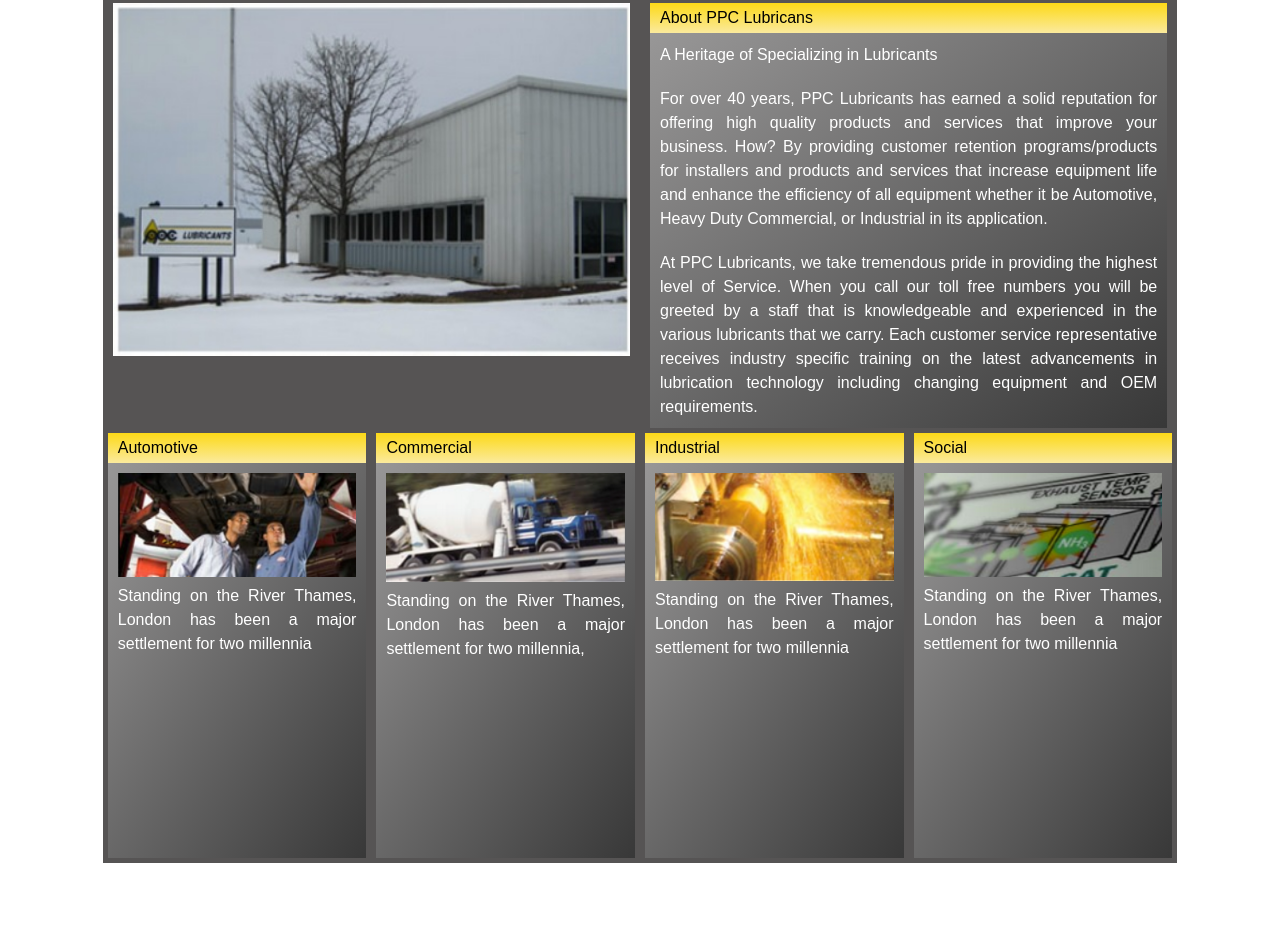
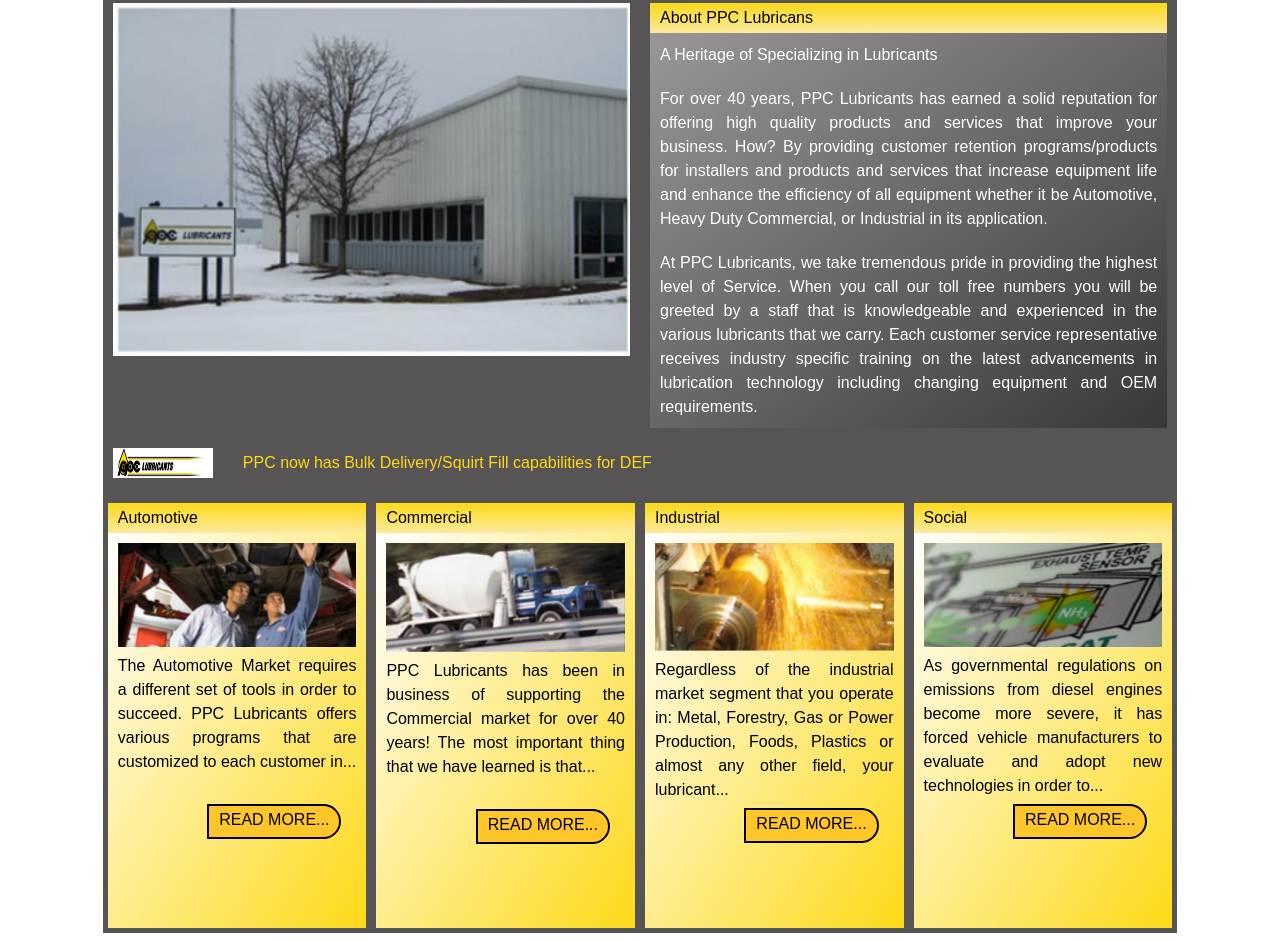
Before and after one commit to HanTrinhViet/Lubricants, a plain HTML site: page index.html in a window 1280 px wide. Shown: the part 217-1158 px from the top of the page. Before the commit the page ends 1088 px from the top, so only its background shows below. Drawn offline with Linux system fonts and the light colour scheme.

Commit message:
Add files via upload

```diff
--- a/css/style.css
+++ b/css/style.css
@@ -99,9 +99,38 @@ li a:hover {
   margin-top: 20px;
 }
 
-.news {
+.mid {
+  padding: 10px;
+  display: flex;
+  width: 100%;
+  align-items: center;
+  gap: 30px;
+  color: #FCD917;
+}
 
+.forcontent {
+  height: 150px;
 }
+
+.read {
+  width: 100%;
+  height: 100px;
+}
+
+.read a {
+  float: right;
+  margin-right: 15px;
+  background-color: #ffc629;
+  color: black;
+  text-decoration: none;
+  padding: 2px 10px 5px 10px;
+  border: 2px solid black;
+  border-radius: 5px;
+  border-bottom-right-radius: 180px;
+  border-top-right-radius: 180px;
+}
+
+
 
 /*end header*/
 .main{
@@ -127,6 +156,7 @@ li a:hover {
 	padding: 0 10px;
 	box-sizing: border-box;
 }
+
 .title{
 	line-height: 30px;
 	background-image: linear-gradient(to bottom, #FCD917, #FBEA9D)
@@ -135,6 +165,11 @@ li a:hover {
 .content{
 	color: white;
 	background-image: linear-gradient(to bottom right, #989797, #383838)
+}
+
+.content-fix {
+  color: black;
+	background-image: linear-gradient(to bottom right, #fff, #FCD917);
 }
 
 .news{
--- a/index.html
+++ b/index.html
@@ -69,48 +69,64 @@
 					</div>
 				</div>
 			</div>
+			<div class="mid">
+				<img src="./images/logo.jpg" alt="picture" width="100" height="30">
+				<p>PPC now has Bulk Delivery/Squirt Fill capabilities for DEF</p>
+			</div>
 			<div class="news">
 				<div class="item col-s-3 col-3">
 					<div class="title">Automotive</div>
-					<div class="content">
+					<div class="content content-fix">
 						<div class="forimg">
 							<img src="images/news_1.jpg" alt="news">
 						</div>
 						<div class="forcontent">
-							Standing on the River Thames, London has been a major settlement for two millennia
+							The Automotive Market requires a different set of tools in order to succeed. PPC Lubricants offers various programs that are customized to each customer in...
+						</div>
+						<div class="read">
+							<a href="">READ MORE...</a>
 						</div>
 					</div>
 				</div>
 				<div class="item col-s-3 col-3">
 					<div class="title">Commercial</div>
-					<div class="content">
+					<div class="content content-fix">
 						<div class="forimg">
 							<img src="images/news_2.jpg" alt="news">
 						</div>
 						<div class="forcontent">
-							Standing on the River Thames, London has been a major settlement for two millennia,
+							PPC Lubricants has been in business of supporting the Commercial market for over 40 years! The most important thing that we have learned is that...
+						</div>
+						<div class="read">
+							<a href="">READ MORE...</a>
 						</div>
 					</div>
 				</div>
 				<div class="item col-s-3 col-3">
 					<div class="title">Industrial</div>
-					<div class="content">
+					<div class="content content-fix">
 						<div class="forimg">
 							<img src="images/new_3.jpg" alt="news">
 						</div>
 						<div class="forcontent">
-							Standing on the River Thames, London has been a major settlement for two millennia
+							Regardless of the industrial market segment that you operate in: Metal, Forestry, Gas or Power Production, Foods, Plastics or almost any other field, your lubricant...
+						</div>
+						<div class="read">
+							<a href="">READ MORE...</a>
 						</div>
 					</div>
 				</div>
 				<div class="item col-s-3 col-3">
 					<div class="title">Social</div>
-					<div class="content">
+					<div class="content content-fix">
 						<div class="forimg">
 							<img src="images/new_4.jpg" alt="news">
 						</div>
 						<div class="forcontent">
-							Standing on the River Thames, London has been a major settlement for two millennia
+							As governmental regulations on emissions from diesel engines become more severe, it has forced vehicle manufacturers to evaluate and adopt new technologies in order to...
+						</div>
+						<div class="read">
+							<a href="">READ MORE...</a>
 						</div>
 					</div>
 				</div>
```
